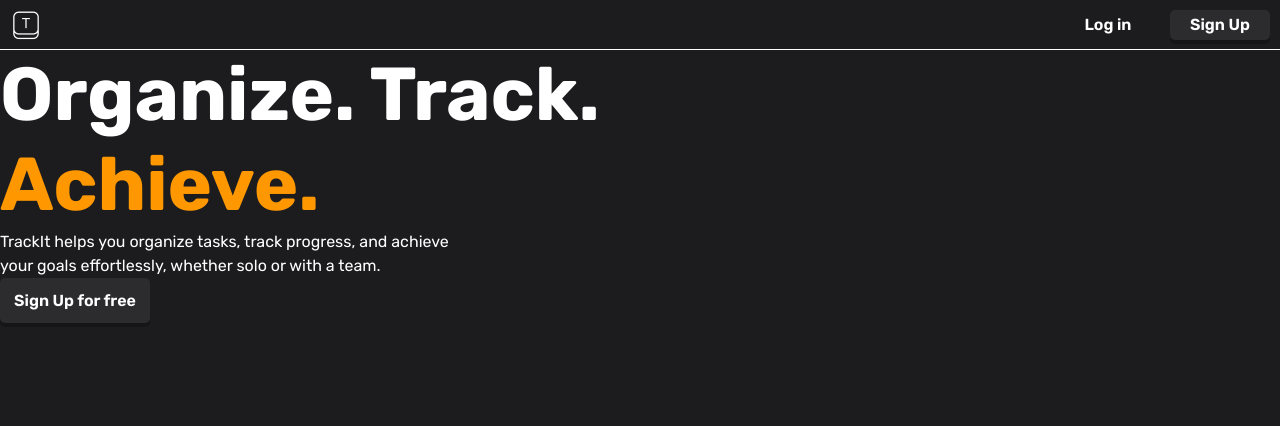
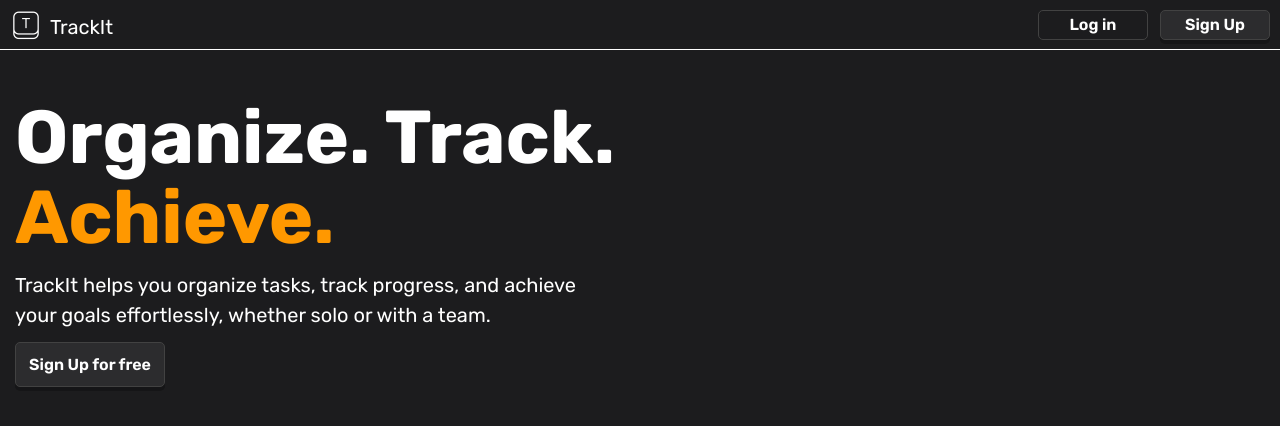
Before and after one commit to ZairoX-737/TrackIt, a Next.js app in the folder track_it_front_end/: page / in a window 1280 px wide. Shown: the top 426 px of the page. Built offline with nearby package versions, Linux system fonts and the light colour scheme.

Commit message:
Front-end | mainPage done

```diff
--- a/track_it_front_end/src/app/mainpage.module.scss
+++ b/track_it_front_end/src/app/mainpage.module.scss
@@ -15,8 +15,9 @@
 	font-size: 16px;
 	font-weight: 600;
 	background-color: #2c2c2e;
-	width: 100px;
+	width: 110px;
 	height: 30px;
+	border: 1px solid #424242;
 	border-radius: 5px;
 	transition: all 0.2s ease-in-out;
 	box-shadow: $btn_shadow;
@@ -46,11 +47,12 @@
 	width: fit-content;
 	font-size: 75px;
 	font-weight: bold;
-	line-height: 90px;
+	line-height: 80px;
 	& span {
 		color: $active_orange;
 	}
 }
 
 .header2 {
+	font-size: 20px;
 }
--- a/track_it_front_end/src/app/page.tsx
+++ b/track_it_front_end/src/app/page.tsx
@@ -2,25 +2,33 @@
 import Image from 'next/image';
 import styles from './mainpage.module.scss';
 import WLogo from '../public/logo-white.png';
+import Link from 'next/link';
 
 export default function MainPage() {
 	return (
 		<>
 			<header>
 				<nav className={styles.nav}>
-					<div>
+					<div className='flex gap-2 text-xl cursor-pointer'>
 						<Image src={WLogo} alt='Logo' width={32} height={32} />
+						<span className='self-end'>TrackIt</span>
 					</div>
 					<div className='flex gap-3 items-center'>
-						<button className={`${styles.btn} ${styles.logIn}`}>Log in</button>
+						<Link href='/auth/login'>
+							<button className={`${styles.btn} ${styles.logIn}`}>
+								Log in
+							</button>
+						</Link>
+						<Link href='/auth/register'>
 							<button className={`${styles.btn} ${styles.signIn}`}>
 								Sign Up
 							</button>
+						</Link>
 					</div>
 				</nav>
 			</header>
-			<section className='w-screen h-[93vh]'>
-				<div className='flex flex-col justify-around items-start'>
+			<section className='w-screen h-[93vh] flex justify-between items-center'>
+				<div className='flex flex-col items-flex-start gap-3 w-fit  m-auto mt-12'>
 					<h1 className={styles.header1}>
 						Organize. Track.
 						<br />
@@ -30,12 +38,16 @@
 						TrackIt helps you organize tasks, track progress, and achieve
 						<br /> your goals effortlessly, whether solo or with a team.
 					</h2>
+					<Link href='/auth/register'>
 						<button
 							className={`${styles.btn} ${styles.signIn} ${styles.btnLong}`}
 						>
 							Sign Up for free
 						</button>
+					</Link>
 				</div>
+
+				<div className='opacity-0 cursor-default w-[650px] h-[400px]'></div>
 			</section>
 		</>
 	);
```
Lines whose indentation alone changed are shown as unchanged.
